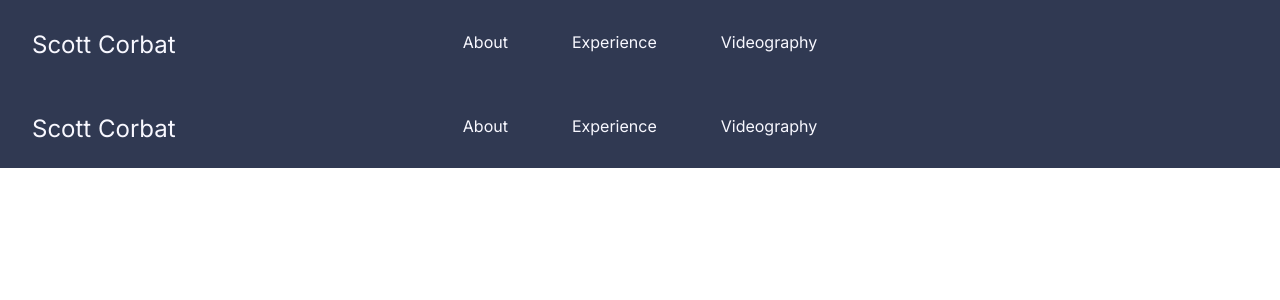
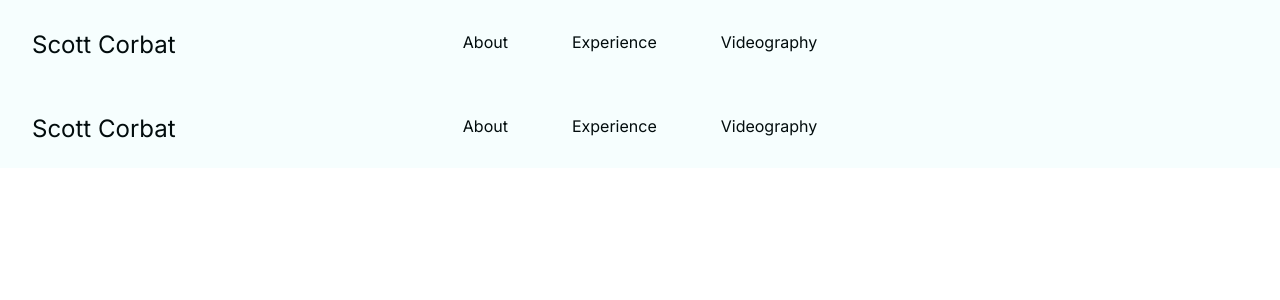
Before and after one commit to combateer3/nextjs-website, a Next.js app: page /navbar in a window 1280 px wide. Shown: the top 300 px of the page. Built offline with nearby package versions, Linux system fonts and the light colour scheme.

Commit message:
added theme provider added dynamic css variables for themes (dark and light) themes applied to navbar

```diff
--- a/app/globals.css
+++ b/app/globals.css
@@ -1,8 +1,17 @@
 :root {
-  /* THEME COLORS */
-  --darktheme-background: #303952;
-  --darktheme-secondary: #596275;
-  --darktheme-text: #F8F8FF;
+  /* LIGHT THEME COLORS */
+  --lighttheme-text: #020c0d;
+  --lighttheme-background: #f6fefe;
+  --lighttheme-primary: #24e0dd;
+  --lighttheme-secondary: #e587ed;
+  --lighttheme-accent: #e44ea1;
+
+  /* DARK THEME COLORS */
+  --darktheme-text: #f2fcfd;
+  --darktheme-background: #010909;
+  --darktheme-primary: #1fdbd8;
+  --darktheme-secondary: #6f1278;
+  --darktheme-accent: #b11b6e;
 }
 
 * {
@@ -25,3 +34,20 @@ a {
 button {
   all: unset;
 }
+
+/* Change variables based on theme */
+.light {
+  --text-color: var(--lighttheme-text);
+  --background-color: var(--lighttheme-background);
+  --primary-color: var(--lighttheme-primary);
+  --secondary-color: var(--lighttheme-secondary);
+  --accent-color: var(--lighttheme-accent);
+}
+
+.dark {
+  --text-color: var(--darktheme-text);
+  --background-color: var(--darktheme-background);
+  --primary-color: var(--darktheme-primary);
+  --secondary-color: var(--darktheme-secondary);
+  --accent-color: var(--darktheme-accent);
+}
--- a/app/layout.tsx
+++ b/app/layout.tsx
@@ -2,6 +2,7 @@ import type { Metadata } from 'next'
 import { Inter } from 'next/font/google'
 import './globals.css'
 import NavBar from './navbar/page'
+import { ThemeProvider } from './providers/theme-provider'
 
 const inter = Inter({ subsets: ['latin'] })
 
@@ -18,8 +19,10 @@ export default function RootLayout({
   return (
     <html lang="en">
       <body className={inter.className}>
-        <NavBar />
-        {children}
+        <ThemeProvider>
+          <NavBar />
+          {children}
+        </ThemeProvider>
       </body>
     </html>
   )
--- a/app/navbar/navbar.module.css
+++ b/app/navbar/navbar.module.css
@@ -2,18 +2,19 @@
     position: sticky;
     padding: 2rem;
     display: flex;
-    background: var(--darktheme-background);
+    background: var(--background-color)
 }
 
-.navbar * {
-    color: var(--darktheme-text);
+.navbar li > a {
+    color: var(--text-color);
 }
 
-.navbar p {
+.nav-title {
     --fontsize: 1.5rem;
     position: absolute;
     top: calc(50% - (var(--fontsize)  / 2));
     font-size: var(--fontsize);
+    color: var(--text-color);
 }
 
 .link-list {
@@ -36,13 +37,18 @@
 
 /* MOBILE SCREENS */
 @media screen and (max-width: 768px) {
+    /* primary buttons always have dark text */
+    .navbar li > a {
+        color: var(--darktheme-background);
+    }
+
     .link-list {
         flex-direction: column;
         gap: 1rem;
         display: none;
         position: fixed;
         right: 3rem;
-        background: var(--darktheme-secondary);
+        background: var(--primary-color);
     }
 
     .link-list[data-visible="true"] {
@@ -56,6 +62,7 @@
     .mobile-menu-icon {
         display: block;
         margin-left: auto;
+        color: var(--text-color);
     }
 
     .mobile-menu-icon:hover {
--- a/app/navbar/page.tsx
+++ b/app/navbar/page.tsx
@@ -15,7 +15,7 @@ export default function NavBar() {
 
     return (
         <nav className={styles['navbar']}>
-            <p><Link href="/">Scott Corbat</Link></p>
+            <p className={styles['nav-title']}><Link href="/">Scott Corbat</Link></p>
             <button onClick={onMobileMenuClick} className={styles['mobile-menu-icon']}><RxHamburgerMenu/></button>
             <ul className={styles['link-list']} data-visible={mobileMenuVisible}>
                 <li><Link href="about">About</Link></li>
--- /dev/null
+++ b/app/providers/theme-provider.tsx
@@ -0,0 +1,32 @@
+'use client'
+
+import { createContext, useState } from 'react'
+
+//create type for context
+type themeContextType = {
+    theme: string;
+    toggleTheme: () => void;
+}
+
+//default values
+const themeContextDefaults: themeContextType = {
+    theme: 'light',
+    toggleTheme: () => {}
+}
+
+const ThemeContext = createContext(themeContextDefaults);
+
+export function ThemeProvider({children}: {children: React.ReactNode}) {
+    const [theme, setTheme] = useState(themeContextDefaults.theme);
+
+    //toggles between light and dark themes
+    function toggleTheme() {
+        setTheme(theme === 'light' ? 'dark' : 'light');
+    }
+
+    return (
+        <ThemeContext.Provider value={{theme, toggleTheme}}>
+            <div className={theme}>{children}</div>
+        </ThemeContext.Provider>
+    )
+}
```
